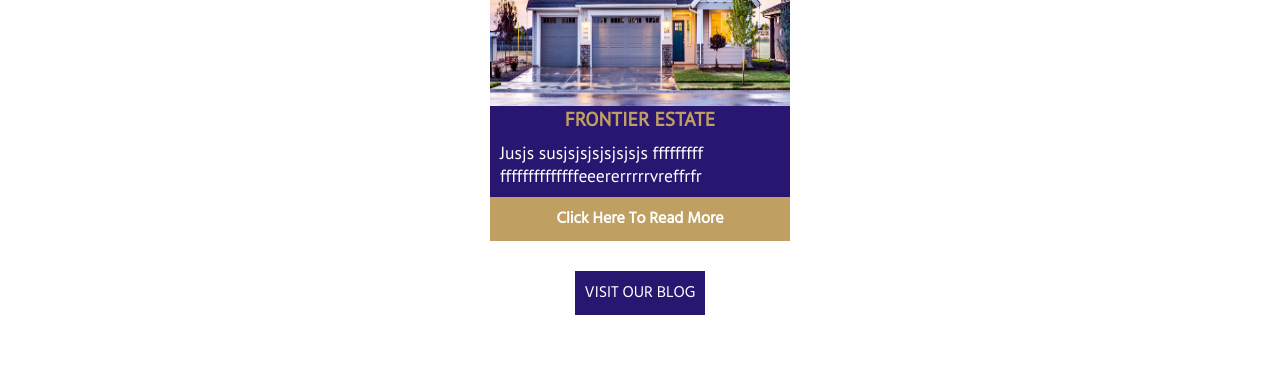
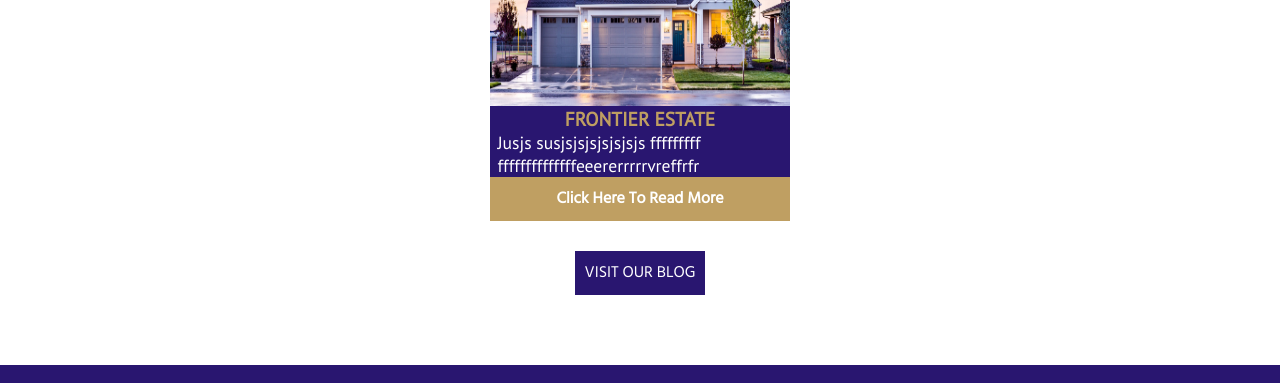
Before and after one commit to EbereUzodufa/zeeland, a plain HTML site: page index.html in a window 1280 px wide. Shown: the part 1180-1563 px from the top of the page. Drawn offline with nearby package versions, Linux system fonts and the light colour scheme.

Commit message:
Changes width of post-excerpt to calc(100% - 15px)

```diff
--- a/stylesheet.css
+++ b/stylesheet.css
@@ -1,6 +1,6 @@
 @import url('https://fonts.googleapis.com/css?family=Hind|Open+Sans|PT+Sans|Roboto');
 
-/*Sit colors
+/*Site colors
 	Blue - #291670   rgb(40, 22, 112);
 	Gold - #bf9f62  rgb(191, 159, 98);
 	white back - #F0F0F0  rgb(240, 240, 240);
@@ -274,7 +274,7 @@ p.property-name, p.property-location, p.blog-post-name {
 
 p.blog-post-excerpt{
 	text-align: left;
-	padding: 10px;
+	width: calc(100% - 15px);
 }
 
 p.property-name, p.blog-post-name{
```
